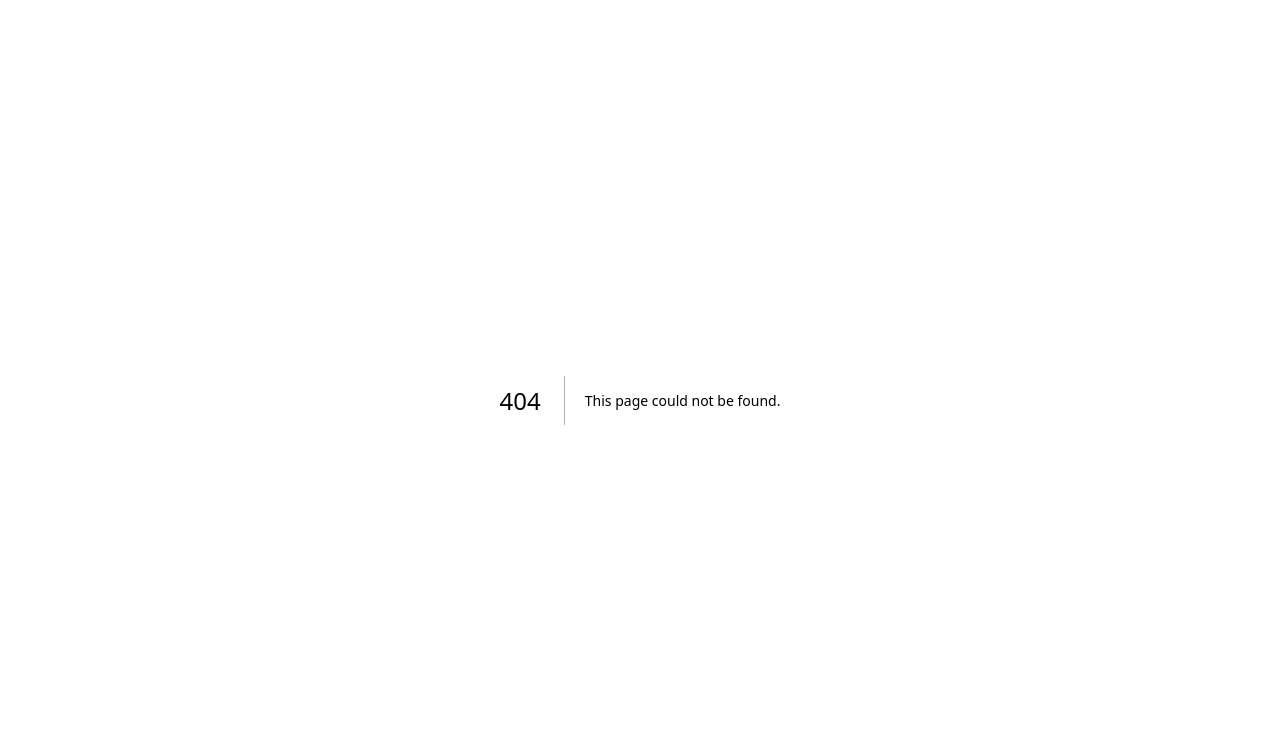
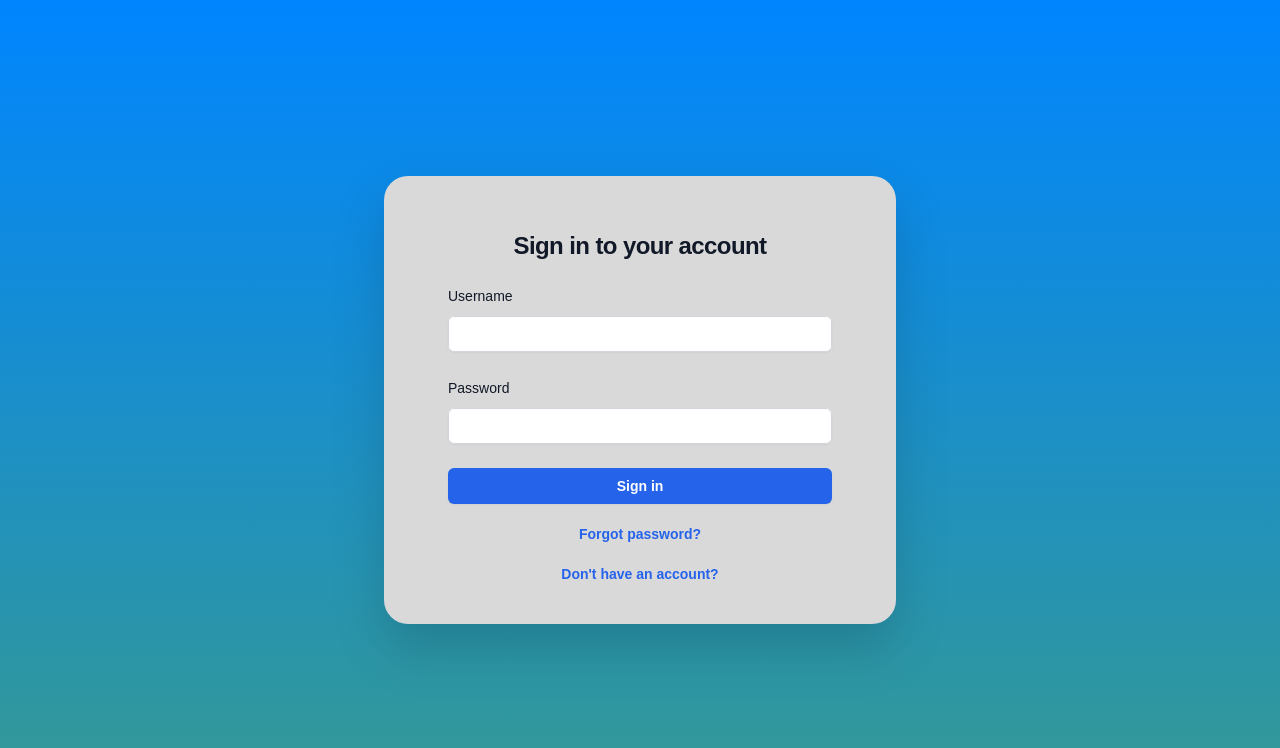
Before and after one commit to shahd9290/Competitive-Revision-Website, a Next.js app in the folder product/frontend/: page /admin/login in a window 1280 px wide. Before the commit this address had no page. Shown: the top 748 px of the page. Built offline with nearby package versions, Linux system fonts and the light colour scheme; no server answers.

Commit message:
Copy login page for admin authentication

```diff
--- /dev/null
+++ b/product/frontend/app/admin/login/page.tsx
@@ -0,0 +1,121 @@
+'use client'
+import axios from 'axios';
+import {useRouter} from 'next/navigation';
+import React, {useState} from 'react'
+
+/**
+ * Login page for authenticating users.
+ *
+ * @author Danyal Shah
+ */
+const page = () => {
+    const apiUrl = process.env.NEXT_PUBLIC_API_URL;
+    const router = useRouter();
+    const [username, setUsername] = useState('');
+    const [password, setPassword] = useState('');
+
+    /**
+     * Sends the username and password to the backend for login.
+     *
+     * @param event - The form submission event.
+     */
+    const login = async (event: { preventDefault: () => void; }) => {
+        event.preventDefault();
+
+        const payload = {
+            "username": username, "password": password
+        }
+
+        try {
+            const login_confirm = await axios.post(`${apiUrl}/api/auth/login`, payload, {withCredentials: true});
+            router.push('/dashboard')
+
+        } catch (error: any) {
+            if (error.response && error.response.data) {
+                alert(error.response.data || "An error occurred during logging in.");
+            } else {
+                alert("Unable to connect to server.");
+            }
+
+        }
+    }
+
+    return (<>
+            {/* This login form component was made available by TailwindCSS. It has been modified to reflect my designs for
+          this project.
+
+          Source: https://tailwindui.com/components/application-ui/forms/sign-in-forms */}
+            <div className="flex min-h-full flex-1 flex-col justify-center px-6 py-12 lg:px-8">
+                <div className=" sm:mx-auto sm:w-full sm:max-w-lg bg-[#D9D9D9] py-10 rounded-3xl drop-shadow-2xl">
+
+                    <div className="sm:mx-auto sm:w-full sm:max-w-sm sm:">
+                        <h2 className="mt-3 text-center text-2xl font-bold leading-9 tracking-tight text-gray-900">
+                            Sign in to your account
+                        </h2>
+                    </div>
+
+                    <form className="space-y-6 pt-5 sm:max-w-sm ml-auto mr-auto" onSubmit={login}>
+                        <div>
+                            <label htmlFor="username" className="block text-sm font-medium leading-6 text-gray-900">
+                                Username
+                            </label>
+                            <div className="mt-2">
+                                <input
+                                    id="username"
+                                    name="username"
+                                    type="username"
+                                    required
+                                    autoComplete="username"
+                                    className="block w-full rounded-md border-0 py-1.5 px-3 text-gray-900 shadow-sm ring-1 ring-inset ring-gray-300 placeholder:text-gray-400 focus:ring-2 focus:ring-inset focus:ring-blue-600 sm:text-sm sm:leading-6"
+                                    onChange={event => setUsername(event.target.value)}
+                                />
+                            </div>
+                        </div>
+
+                        <div>
+                            <div className="flex items-center justify-between">
+                                <label htmlFor="password" className="block text-sm font-medium leading-6 text-gray-900">
+                                    Password
+                                </label>
+                                <div className="text-sm">
+
+                                </div>
+                            </div>
+                            <div className="mt-2">
+                                <input
+                                    id="password"
+                                    name="password"
+                                    type="password"
+                                    required
+                                    autoComplete="current-password"
+                                    className="block w-full rounded-md border-0 py-1.5 px-5 text-gray-900 shadow-sm ring-1 ring-inset ring-gray-300 placeholder:text-gray-400 focus:ring-2 focus:ring-inset focus:ring-blue-600 sm:text-sm sm:leading-6"
+                                    onChange={event => setPassword(event.target.value)}
+                                />
+                            </div>
+                        </div>
+
+                        <div>
+                            <button
+                                type="submit"
+                                className="flex w-full justify-center rounded-md bg-blue-600 px-3 py-1.5 text-sm font-semibold leading-6 text-white shadow-sm hover:bg-blue-500 focus-visible:outline focus-visible:outline-2 focus-visible:outline-offset-2 focus-visible:outline-blue-600"
+                            >
+                                Sign in
+                            </button>
+                        </div>
+                    </form>
+
+                    <p className="mt-5 text-center text-sm text-gray-500">
+                        <a href="/forgot" className="font-semibold text-blue-600 hover:text-blue-500">
+                            Forgot password?
+                        </a>
+                        <br/><br/>
+                        <a href="/create" className="font-semibold text-blue-600 hover:text-blue-500">
+                            Don't have an account?
+                        </a>
+                    </p>
+                </div>
+            </div>
+        </>)
+}
+
+export default page
```
